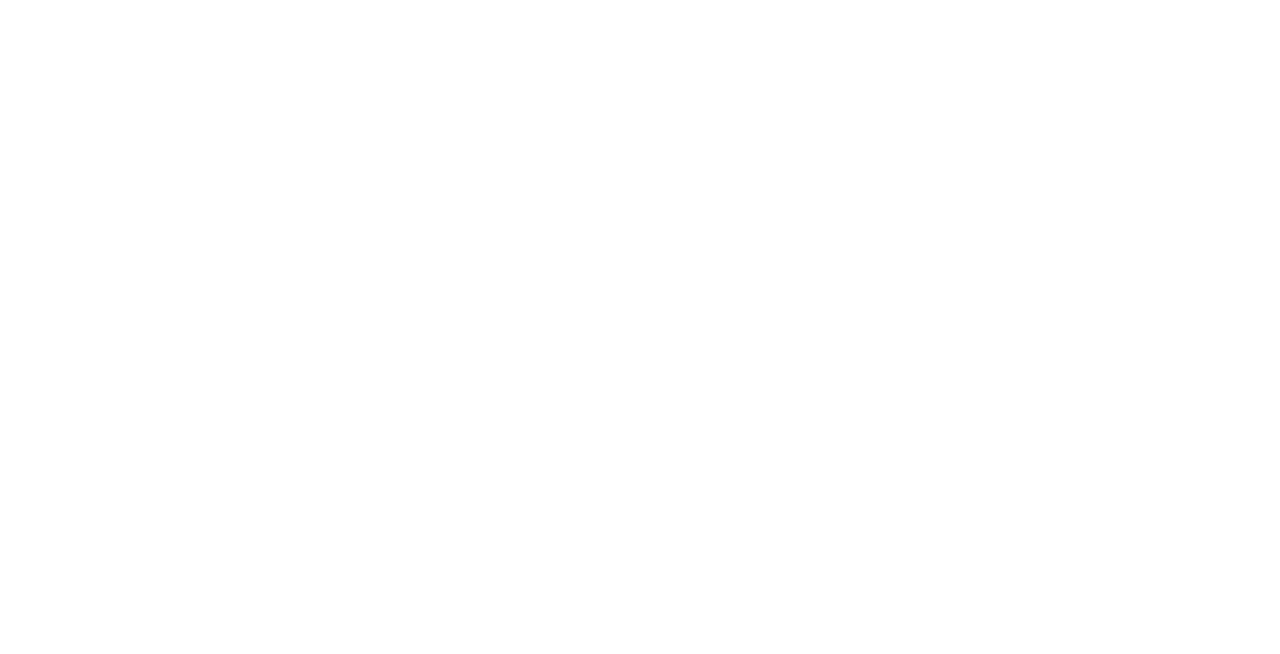
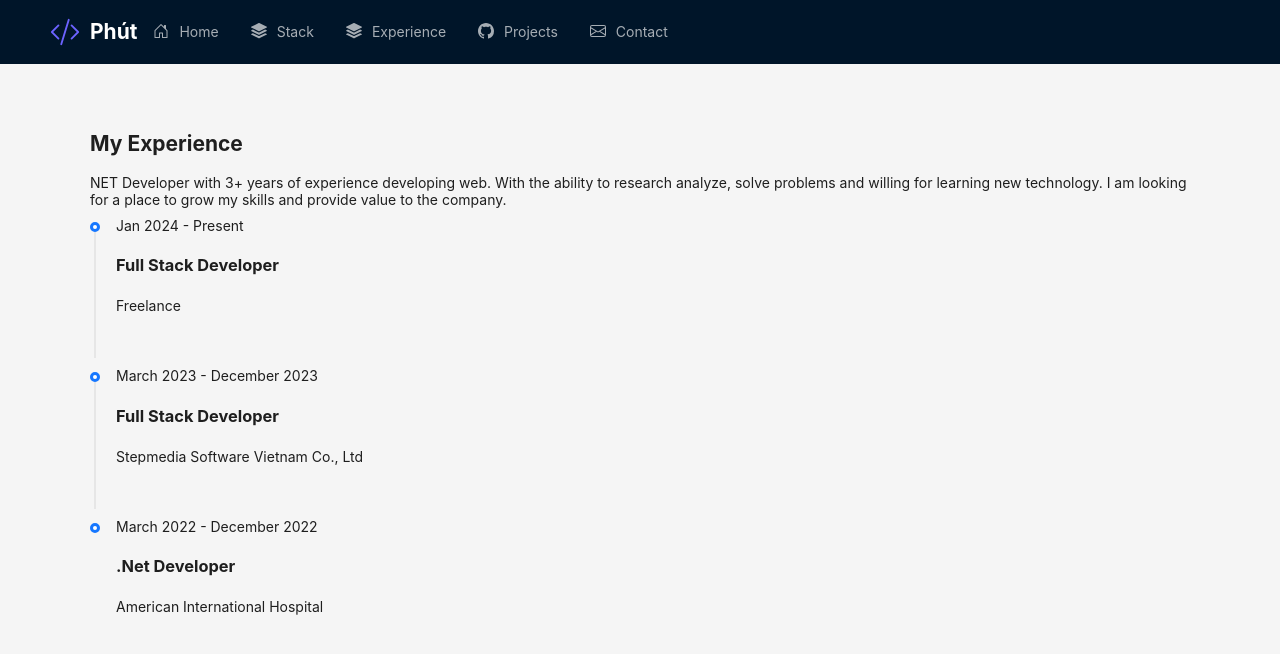
Before and after one commit to pvphuc2301/portfolio, a React (Create React App) app: page /resume in a window 1280 px wide. Before the commit this address had no page. Shown: the top 654 px of the page. Built offline with nearby package versions, Linux system fonts and the light colour scheme.

Commit message:
update ui

```diff
--- /dev/null
+++ b/src/App.css
@@ -0,0 +1,6 @@
+body {
+    margin: 0;
+    padding: 0;
+    font-family: sans-serif;
+    background: #f5f5f5;
+}
--- a/src/App.js
+++ b/src/App.js
@@ -1,8 +1,26 @@
 import { Layout, Menu } from 'antd';
 import { Link, Outlet } from 'react-router-dom';
 import codeSlash from './code-slash.svg';
+import './App.css';
+import styled from 'styled-components';
+const { Header, Footer, Sider, Content } = Layout;
 
-const { Header, Footer, Sider, Content } = Layout;
+const StyledContent = styled(Content)`
+  min-height: calc(100vh - 64px);
+  padding: 50px;
+  max-width: 1200px;
+  width: 100%;
+  margin: auto;
+`;
+
+const StyledHeader = styled(Header)`
+  position: sticky;
+  top: 0;
+  z-index: 1;
+  width: 100%;
+  display: flex;
+  align-items: center;
+`;
 
 function App() {
 
@@ -24,13 +42,21 @@ function App() {
     },
     {
       key: '3',
+      label: <Link to="/resume">Experience</Link>,
+      icon: <svg xmlns="http://www.w3.org/2000/svg" width="16" height="16" fill="currentColor" class="bi bi-stack" viewBox="0 0 16 16">
+        <path d="m14.12 10.163 1.715.858c.22.11.22.424 0 .534L8.267 15.34a.6.6 0 0 1-.534 0L.165 11.555a.299.299 0 0 1 0-.534l1.716-.858 5.317 2.659c.505.252 1.1.252 1.604 0l5.317-2.66zM7.733.063a.6.6 0 0 1 .534 0l7.568 3.784a.3.3 0 0 1 0 .535L8.267 8.165a.6.6 0 0 1-.534 0L.165 4.382a.299.299 0 0 1 0-.535z" />
+        <path d="m14.12 6.576 1.715.858c.22.11.22.424 0 .534l-7.568 3.784a.6.6 0 0 1-.534 0L.165 7.968a.299.299 0 0 1 0-.534l1.716-.858 5.317 2.659c.505.252 1.1.252 1.604 0z" />
+      </svg>
+    },
+    {
+      key: '4',
       label: <Link to="/projects">Projects</Link>,
       icon: <svg xmlns="http://www.w3.org/2000/svg" width="16" height="16" fill="currentColor" class="bi bi-github" viewBox="0 0 16 16">
         <path d="M8 0C3.58 0 0 3.58 0 8c0 3.54 2.29 6.53 5.47 7.59.4.07.55-.17.55-.38 0-.19-.01-.82-.01-1.49-2.01.37-2.53-.49-2.69-.94-.09-.23-.48-.94-.82-1.13-.28-.15-.68-.52-.01-.53.63-.01 1.08.58 1.23.82.72 1.21 1.87.87 2.33.66.07-.52.28-.87.51-1.07-1.78-.2-3.64-.89-3.64-3.95 0-.87.31-1.59.82-2.15-.08-.2-.36-1.02.08-2.12 0 0 .67-.21 2.2.82.64-.18 1.32-.27 2-.27s1.36.09 2 .27c1.53-1.04 2.2-.82 2.2-.82.44 1.1.16 1.92.08 2.12.51.56.82 1.27.82 2.15 0 3.07-1.87 3.75-3.65 3.95.29.25.54.73.54 1.48 0 1.07-.01 1.93-.01 2.2 0 .21.15.46.55.38A8.01 8.01 0 0 0 16 8c0-4.42-3.58-8-8-8" />
       </svg>
     },
     {
-      key: '4',
+      key: '5',
       label: <Link to="/contact">Contact</Link>,
       icon: <svg xmlns="http://www.w3.org/2000/svg" width="16" height="16" fill="currentColor" class="bi bi-envelope" viewBox="0 0 16 16">
         <path d="M0 4a2 2 0 0 1 2-2h12a2 2 0 0 1 2 2v8a2 2 0 0 1-2 2H2a2 2 0 0 1-2-2zm2-1a1 1 0 0 0-1 1v.217l7 4.2 7-4.2V4a1 1 0 0 0-1-1zm13 2.383-4.708 2.825L15 11.105zm-.034 6.876-5.64-3.471L8 9.583l-1.326-.795-5.64 3.47A1 1 0 0 0 2 13h12a1 1 0 0 0 .966-.741M1 11.105l4.708-2.897L1 5.383z" />
@@ -40,28 +66,19 @@ function App() {
 
   return (
     <Layout>
-      <Header style={{
-        position: 'sticky',
-        top: 0,
-        zIndex: 1,
-        width: '100%',
-        display: 'flex',
-        alignItems: 'center',
-      }}>
-        <h1>
-          <img style={{ width: 30, height: 30, userSelect: 'none' }} src={codeSlash} alt="Logo" />
-        </h1>
-        {/* <h2 style={{ marginLeft: 10, color: '#fff' }}>Phan Văn Phút</h2> */}
+      <StyledHeader>
+        <img style={{ width: 30, height: 30, userSelect: 'none' }} src={codeSlash} alt="Logo" />
+        <h2 style={{ marginLeft: 10, color: '#fff' }}>Phút</h2>
         <Menu
           theme="dark"
           mode="horizontal"
           items={items}
           style={{ flex: 1, minWidth: 0 }}
         />
-      </Header>
-      <Content style={{ width: '100%', maxWidth: '1200px', margin: 'auto', minHeight: 'calc(100vh - 64px)' }}>
+      </StyledHeader>
+      <StyledContent>
         <Outlet />
-      </Content>
+      </StyledContent>
     </Layout>
   );
 }
--- a/src/index.js
+++ b/src/index.js
@@ -6,6 +6,7 @@ import Contact from './pages/Contact';
 import Home from './pages/Home';
 import Projects from './pages/Projects';
 import Stack from './pages/Stack';
+import Resume from './pages/Resume';
 
 const root = ReactDOM.createRoot(document.getElementById('root'));
 root.render(
@@ -15,6 +16,7 @@ root.render(
         <Route path="/" element={<App />}>
           <Route index element={<Home />} />
           <Route path="/stack" element={<Stack />} />
+          <Route path="/resume" element={<Resume />} />
           <Route path="/projects" element={<Projects />} />
           <Route path='/contact' element={<Contact />} />
         </Route>
--- a/src/pages/Home.jsx
+++ b/src/pages/Home.jsx
@@ -1,10 +1,30 @@
+import { Button, Flex } from "antd";
+import styled from "styled-components";
+import photo from '../photo.jpg';
+
+const Grid = styled.div`
+    display: grid;
+    grid-template-columns: repeat(auto-fit, minmax(180px, 1fr));
+    grid-gap: 40px;
+    min-height: calc(100vh - 64px);
+    align-items: center;
+`;
+
 const Home = () => {
     return (
-        <div style={{ minHeight: "calc(100vh-64px)" }}>
-            <h1>👋 Hello There my name is Phút</h1>
-            <h2>I am Phan Văn Phút And I am a full stack developer</h2>
-            <img src="https://source.unsplash.com/random/400x300/?portrait" alt="Random image" />
-        </div>
+        <Grid>
+            <div>
+                <h2>Software Developer</h2>
+                <h1>👋 Hello I'm</h1>
+                <h1>Phan Văn Phút</h1>
+                <p>🔥 I'm a passionate Full Stack Web Developer. I have been working on web development for 1 year. I have 1 year of experience in web development. I'm looking for a job. </p>
+                <Button type="primary">Download CV <svg xmlns="http://www.w3.org/2000/svg" width="16" height="16" fill="currentColor" class="bi bi-download" viewBox="0 0 16 16">
+                    <path d="M.5 9.9a.5.5 0 0 1 .5.5v2.5a1 1 0 0 0 1 1h12a1 1 0 0 0 1-1v-2.5a.5.5 0 0 1 1 0v2.5a2 2 0 0 1-2 2H2a2 2 0 0 1-2-2v-2.5a.5.5 0 0 1 .5-.5" />
+                    <path d="M7.646 11.854a.5.5 0 0 0 .708 0l3-3a.5.5 0 0 0-.708-.708L8.5 10.293V1.5a.5.5 0 0 0-1 0v8.793L5.354 8.146a.5.5 0 1 0-.708.708z" />
+                </svg></Button>
+            </div>
+            <img style={{ height: "300px" }} src={photo} alt="Random image" />
+        </Grid>
     )
 }
 
--- a/src/pages/Projects.jsx
+++ b/src/pages/Projects.jsx
@@ -1,4 +1,4 @@
-import { Tag } from "antd";
+import { Button, Flex, Space, Tag } from "antd";
 import styled from "styled-components";
 
 const Grid = styled.div`
@@ -9,8 +9,6 @@ const Grid = styled.div`
 
 `;
 
-
-
 const Projects = () => {
 
     const data = [
@@ -19,12 +17,13 @@ const Projects = () => {
             images: [
                 "https://source.unsplash.com/random/400x300/?code",
             ],
-            link: "https://github.com/PhanVPhuT/EMR",
+            link: "https://github.com/pvphuc2301/emrapp",
             description: 'EMR (Electronic Medical Record) is a web application that allows healthcare professionals to manage patient records electronically. It provides a user-friendly interface for creating, updating, and retrieving patient information. With EMR, healthcare providers can easily access patient data, order lab tests, and schedule appointments, all from a single platform.',
             stack: [
-                "React",
-                "Styled Components",
-                "Firebase"
+                "ASP.NET",
+                "C#",
+                "CSS",
+                "JavaScript",
             ],
         },
         {
@@ -32,12 +31,41 @@ const Projects = () => {
             images: [
                 "https://source.unsplash.com/random/400x300/?code",
             ],
-            link: "https://github.com/PhanVPhuT/Bookingnamlong",
+            live: "https://namlong.onrender.com/",
+            link: "https://github.com/pvphuc2301/namlong",
             description: '',
             stack: [
                 "React",
-                "Styled Components",
-                "Firebase"
+                "NodeJS",
+                "MongoDB",
+                "ExpressJS"
+            ]
+        },
+        {
+            projectName: "PDCA",
+            images: [
+                "https://source.unsplash.com/random/400x300/?code",
+            ],
+            link: "https://github.com/pvphuc2301/PDCA",
+            description: '',
+            stack: [
+                "HTML",
+                "CSS",
+                "C#"
+            ]
+        },
+        {
+            projectName: "RisPortal",
+            images: [
+                "https://source.unsplash.com/random/400x300/?code",
+            ],
+            link: "https://github.com/pvphuc2301/RisPortal",
+            description: '',
+            stack: [
+                "HTML",
+                "CSS",
+                "Blazor",
+                "C#"
             ]
         }
     ]
@@ -57,14 +85,29 @@ const Projects = () => {
                                 <h1>{item.projectName}</h1>
                                 <div>
                                     {item.stack.map((stack, index) => {
-                                        return <Tag color="magenta" key={index}>{stack}</Tag>
+                                        return <Tag color="blue" key={index}>{stack}</Tag>
                                     })}
                                 </div>
                                 <a href={item.link}>bookingnamlong.com</a>
                                 <p>
                                     {item.description}
                                 </p>
-                                <a href={item.link}>Read more</a>
+
+                                <Space>
+                                    {item.live &&
+                                        <Button icon={<svg xmlns="http://www.w3.org/2000/svg" width="16" height="16" fill="currentColor" class="bi bi-arrow-up-right" viewBox="0 0 16 16">
+                                            <path fill-rule="evenodd" d="M14 2.5a.5.5 0 0 0-.5-.5h-6a.5.5 0 0 0 0 1h4.793L2.146 13.146a.5.5 0 0 0 .708.708L13 3.707V8.5a.5.5 0 0 0 1 0z" />
+                                        </svg>}>
+                                            Live Demo
+                                        </Button>
+                                    }
+
+                                    <Button icon={<svg xmlns="http://www.w3.org/2000/svg" width="16" height="16" fill="currentColor" class="ant-menu-item-icon" viewBox="0 0 16 16"><path d="M8 0C3.58 0 0 3.58 0 8c0 3.54 2.29 6.53 5.47 7.59.4.07.55-.17.55-.38 0-.19-.01-.82-.01-1.49-2.01.37-2.53-.49-2.69-.94-.09-.23-.48-.94-.82-1.13-.28-.15-.68-.52-.01-.53.63-.01 1.08.58 1.23.82.72 1.21 1.87.87 2.33.66.07-.52.28-.87.51-1.07-1.78-.2-3.64-.89-3.64-3.95 0-.87.31-1.59.82-2.15-.08-.2-.36-1.02.08-2.12 0 0 .67-.21 2.2.82.64-.18 1.32-.27 2-.27s1.36.09 2 .27c1.53-1.04 2.2-.82 2.2-.82.44 1.1.16 1.92.08 2.12.51.56.82 1.27.82 2.15 0 3.07-1.87 3.75-3.65 3.95.29.25.54.73.54 1.48 0 1.07-.01 1.93-.01 2.2 0 .21.15.46.55.38A8.01 8.01 0 0 0 16 8c0-4.42-3.58-8-8-8"></path></svg>}>
+                                        Github
+                                    </Button>
+                                </Space>
+
+
                             </div>
                         </>
 
--- /dev/null
+++ b/src/pages/Resume.jsx
@@ -0,0 +1,44 @@
+import { Anchor, Col, Row, Timeline } from "antd";
+
+const Resume = () => {
+
+    return (
+        <>
+            <h2>My Experience</h2>
+
+            <p>
+                NET Developer with 3+ years of experience developing web. With the ability to research
+                analyze, solve problems and willing for learning new technology.
+                I am looking for a place to grow my skills and provide value to the company.
+            </p>
+
+            <Timeline
+                items={[
+                    {
+                        children: <>
+                            <p>Jan 2024 - Present</p>
+                            <h3>Full Stack Developer</h3>
+                            <p>Freelance </p>
+                        </>,
+                    },
+                    {
+                        children: <>
+                            <p>March 2023 - December 2023</p>
+                            <h3>Full Stack Developer</h3>
+                            <p>Stepmedia Software Vietnam Co., Ltd</p>
+                        </>,
+                    },
+                    {
+                        children: <>
+                            <p>March 2022 - December 2022</p>
+                            <h3>.Net Developer</h3>
+                            <p>American International Hospital</p>
+                        </>,
+                    }
+                ]}
+            />
+        </>
+    )
+}
+
+export default Resume;
```
Also changed, not shown: src/pages/Contact.jsx (+20 -7 lines), src/pages/Stack.jsx (+12 -3 lines), src/photo.jpg (added).
